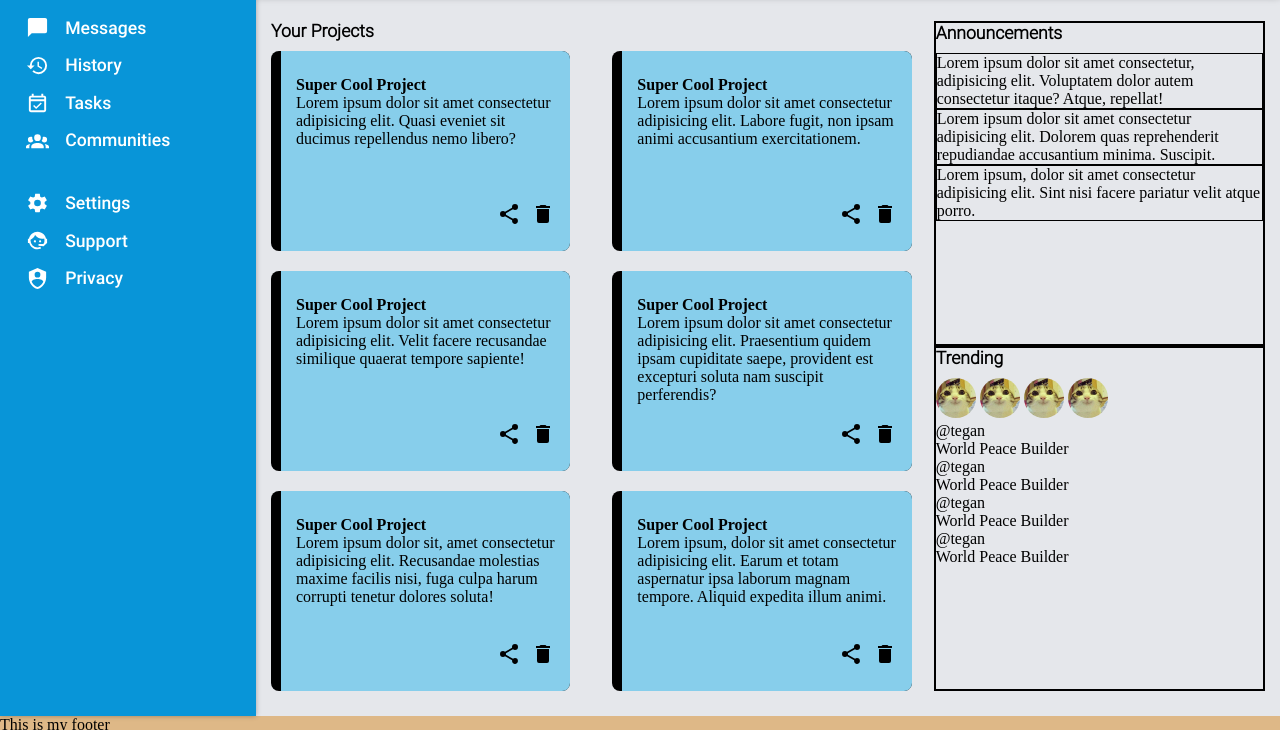
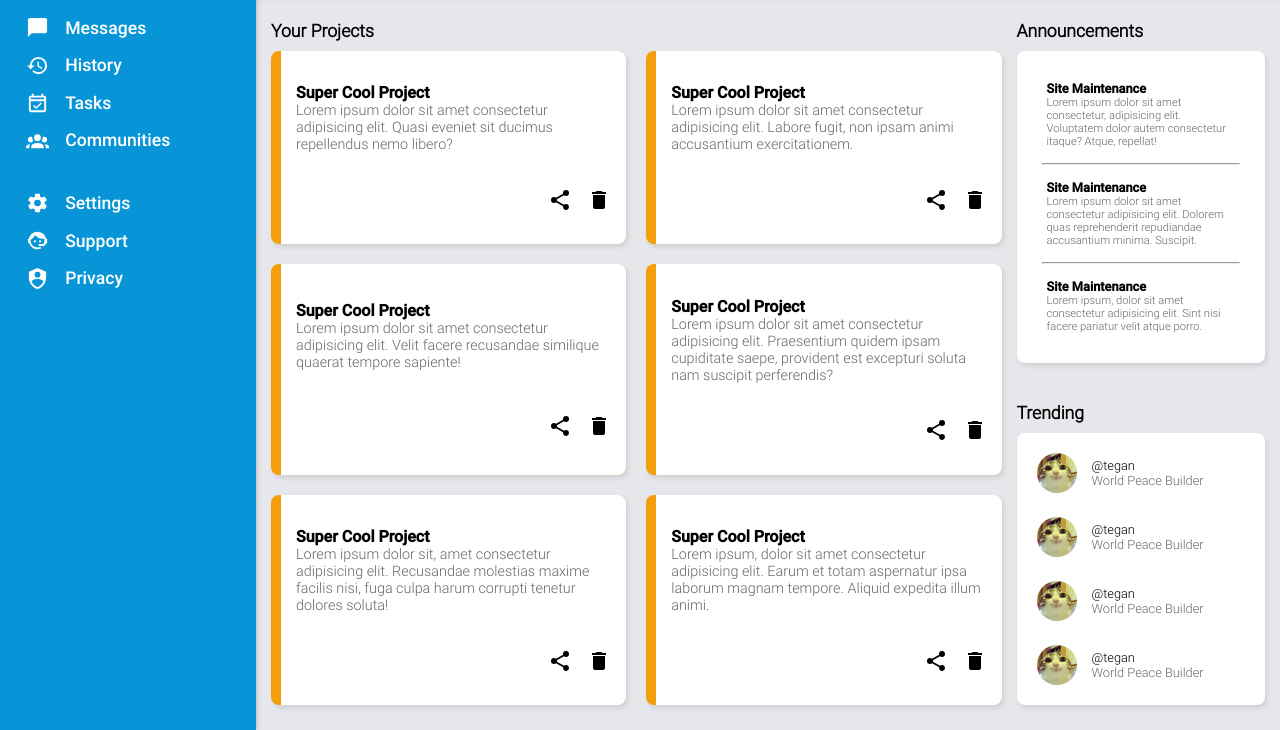
Before and after one commit to leuchtend5/admin-dashboard, a plain HTML site: page index.html in a window 1280 px wide. Shown: the part 159-889 px from the top of the page. Drawn offline with Linux system fonts and the light colour scheme.

Commit message:
finishing

```diff
--- a/index.html
+++ b/index.html
@@ -6,6 +6,10 @@
     <meta name="viewport" content="width=device-width, initial-scale=1.0" />
     <title>Admin Dashboard</title>
     <link rel="stylesheet" href="style.css" />
+    <script
+      src="https://kit.fontawesome.com/334f53df79.js"
+      crossorigin="anonymous"
+    ></script>
   </head>
   <body>
     <div class="container">
@@ -209,18 +213,23 @@
           <h3>Announcements</h3>
           <div class="content-ann">
             <div class="ann">
+              <h4>Site Maintenance</h4>
               <p>
                 Lorem ipsum dolor sit amet consectetur, adipisicing elit.
                 Voluptatem dolor autem consectetur itaque? Atque, repellat!
               </p>
             </div>
+            <hr />
             <div class="ann">
+              <h4>Site Maintenance</h4>
               <p>
                 Lorem ipsum dolor sit amet consectetur adipisicing elit. Dolorem
                 quas reprehenderit repudiandae accusantium minima. Suscipit.
               </p>
             </div>
+            <hr />
             <div class="ann">
+              <h4>Site Maintenance</h4>
               <p>
                 Lorem ipsum, dolor sit amet consectetur adipisicing elit. Sint
                 nisi facere pariatur velit atque porro.
@@ -231,36 +240,48 @@
         <div class="trending-box">
           <h3>Trending</h3>
           <div class="content-trending">
-            <div class="icon-trend">
+            <div class="trending-info">
               <img src="/img/icon.jpg" alt="" class="icon" />
-              <img src="/img/icon.jpg" alt="" class="icon" />
-              <img src="/img/icon.jpg" alt="" class="icon" />
-              <img src="/img/icon.jpg" alt="" class="icon" />
+              <div class="trending-text">
+                <p>@tegan</p>
+                <p>World Peace Builder</p>
+              </div>
             </div>
             <div class="trending-info">
-              <p>
-                @tegan <br />
-                World Peace Builder
-              </p>
-              <p>
-                @tegan <br />
-                World Peace Builder
-              </p>
-              <p>
-                @tegan <br />
-                World Peace Builder
-              </p>
-              <p>
-                @tegan <br />
-                World Peace Builder
-              </p>
+              <img src="/img/icon.jpg" alt="" class="icon" />
+              <div class="trending-text">
+                <p>@tegan</p>
+                <p>World Peace Builder</p>
+              </div>
+            </div>
+            <div class="trending-info">
+              <img src="/img/icon.jpg" alt="" class="icon" />
+              <div class="trending-text">
+                <p>@tegan</p>
+                <p>World Peace Builder</p>
+              </div>
+            </div>
+            <div class="trending-info">
+              <img src="/img/icon.jpg" alt="" class="icon" />
+              <div class="trending-text">
+                <p>@tegan</p>
+                <p>World Peace Builder</p>
+              </div>
             </div>
           </div>
         </div>
       </div>
 
-      <div class="footer">This is my footer</div>
-      <div class="testing"></div>
+      <div class="footer">
+        Copyright ©
+        <script>
+          document.writeln(new Date().getFullYear());
+        </script>
+        Leuchtend
+        <a href="https://github.com/leuchtend5">
+          <i class="fab fa-github"></i>
+        </a>
+      </div>
     </div>
   </body>
 </html>
--- a/style.css
+++ b/style.css
@@ -99,7 +99,7 @@ And target that div to make same width */
   padding: 15px 40px;
   gap: 20px;
   z-index: 1;
-  box-shadow: rgba(0, 0, 0, 0.4) 0px 0px 8px;
+  box-shadow: rgba(0, 0, 0, 0.2) 0px 0px 8px;
 }
 
 h1,
@@ -129,7 +129,8 @@ input {
   display: flex;
   gap: 20px;
   align-items: center;
-  justify-self: end;
+  justify-self: flex-end;
+  padding-right: 20px;
 }
 
 .top-right > img:nth-child(1) {
@@ -167,9 +168,8 @@ h1 {
 
 .header-button {
   display: flex;
-  gap: 25px;
   align-items: center;
-  justify-content: space-between;
+  justify-content: space-around;
 }
 
 button {
@@ -185,7 +185,8 @@ button {
 
 .content {
   display: grid;
-  grid-template-columns: 2fr 1fr;
+  grid-template-columns: 3fr 1fr;
+  grid-template-rows: 1fr 1fr;
   padding: 25px 15px;
   background-color: var(--grey-text);
 }
@@ -203,49 +204,130 @@ h3 {
 
 .project-box {
   display: grid;
-  grid-template-columns: repeat(auto-fit, minmax(250px, 1fr));
-  grid-template-rows: repeat(2, 1fr);
+  grid-template-columns: repeat(auto-fit, minmax(300px, 1fr));
   gap: 20px;
+  padding-right: 15px;
+  height: calc(100% - 30px); /* 20px is the gap + 10px margin bottom  */
 }
 
 .project-bg {
-  background-color: black;
-  height: 200px;
-  width: clamp(240px, 90%, 300px);
+  background-color: var(--icon-bg);
+  width: clamp(240px, calc(100% - 10px), 400px);
   padding-left: 10px;
   border-radius: 8px;
+  box-shadow: rgba(0, 0, 0, 0.1) 2px 3px 5px;
 }
 
 .project {
-  background-color: skyblue;
+  background-color: white;
   display: flex;
   flex-direction: column;
-  height: 150px;
-  padding: 25px 15px;
-  justify-content: space-between;
+  padding: 15px 15px;
+  justify-content: space-around;
   border-top-right-radius: 8px;
   border-bottom-right-radius: 8px;
+  height: calc(100% - 30px); /* 30px are both top and bot padding */
 }
 
 .project-utility-icon {
   display: flex;
   justify-content: flex-end;
-  gap: 10px;
+  gap: 15px;
+}
+
+.project-text p,
+.ann p,
+.trending-text p:nth-child(2) {
+  font-family: light-font;
+  color: rgba(0, 0, 0, 0.6);
+}
+
+.project-text h4 {
+  font-family: bold-font;
+  font-size: 1rem;
+}
+
+.project-text p {
+  font-size: 0.9rem;
 }
 
 .ann-box {
-  border: 2px solid black;
+  background-color: var(--grey-text);
+}
+
+.content-ann {
+  background-color: white;
+  display: flex;
+  flex-direction: column;
+  padding: 25px;
+  gap: 10px;
+  border-radius: 8px;
+  box-shadow: rgba(0, 0, 0, 0.1) 2px 3px 5px;
+}
+
+.ann h4 {
+  font-family: bold-font;
+  font-size: 0.8rem;
 }
 
 .ann {
-  border: 1px solid black;
+  padding: 5px;
+}
+
+.ann p {
+  font-size: 0.7rem;
+}
+
+hr {
+  color: rgba(0, 0, 0, 0.2);
 }
 
 .trending-box {
-  border: 2px solid black;
+  margin-top: 40px;
+  display: flex;
+  flex-direction: column;
+}
+
+.content-trending {
+  background-color: white;
+  display: flex;
+  flex-direction: column;
+  justify-content: space-between;
+  flex-grow: 1;
+  padding: 20px 0px;
+  padding-left: 20px;
+  box-shadow: rgba(0, 0, 0, 0.1) 2px 3px 5px;
+  border-radius: 8px;
+}
+
+.trending-info {
+  display: flex;
+  gap: 15px;
+  align-items: center;
+}
+
+.trending-text p:nth-child(1) {
+  font-family: light-font;
+}
+
+.trending-text p {
+  font-size: 0.8rem;
 }
 
 .footer {
   grid-column: span 2;
-  background-color: burlywood;
+  background-color: #616060;
+  color: white;
+  font-size: 1rem;
+  text-align: center;
+  padding: 6px 0px;
 }
+
+.fa-github {
+  color: white;
+  transition: 0.5s;
+}
+
+.fa-github:hover {
+  transform: rotate(360deg);
+}
```
